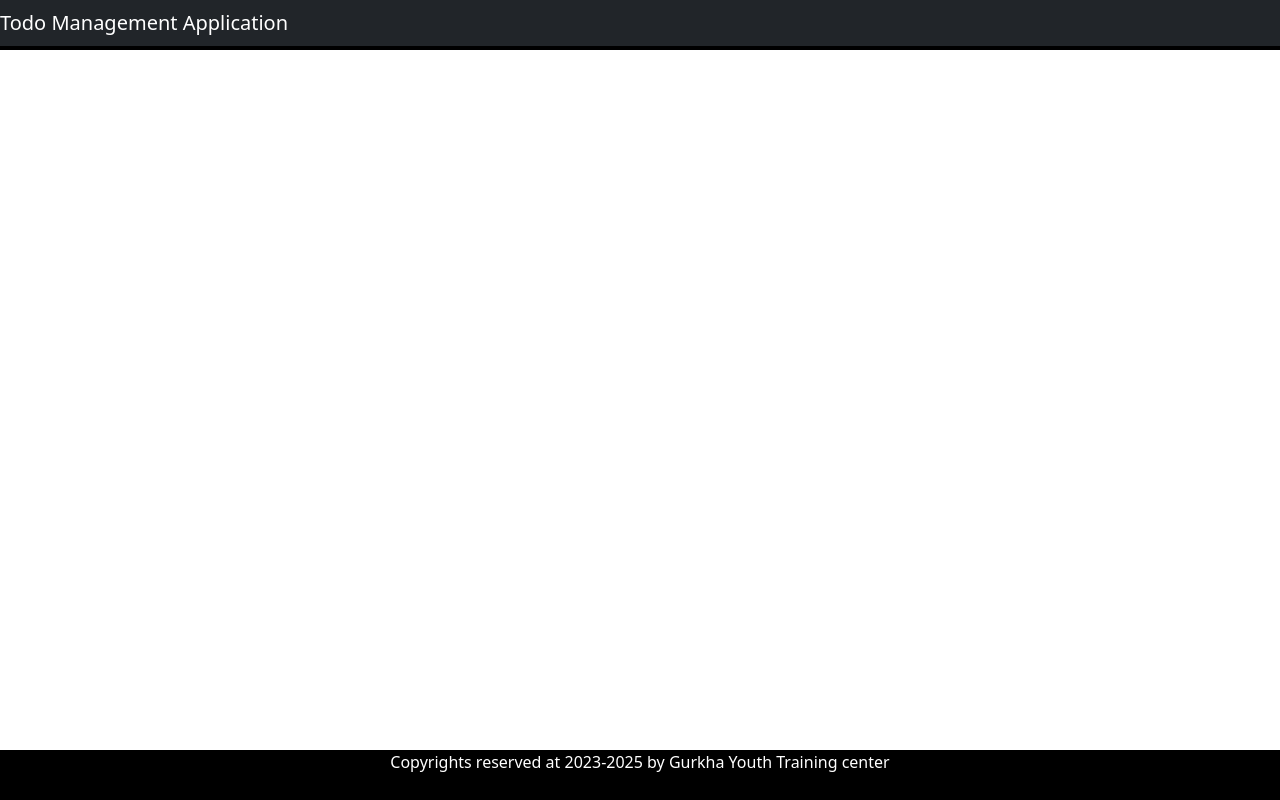
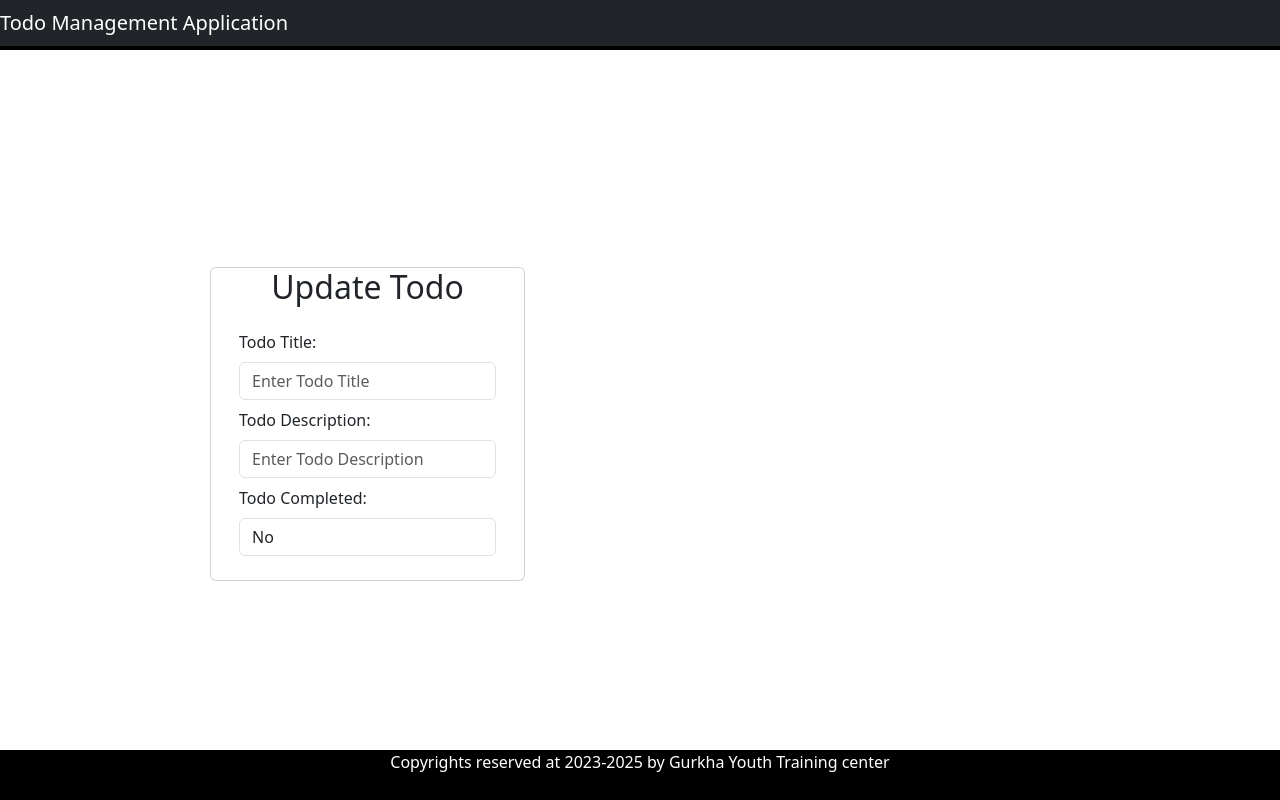
Before and after one commit to Bhawani1200/fullstack-spring-and-react, a React (Vite) app in the folder Routine-todo-management/todoroutine-ui/: page / in a window 1280 px wide. Both pictures are taken after a click on the button "Add Todo". Built offline with nearby package versions, Linux system fonts and the light colour scheme; no server answers.

Commit message:
add todo

```diff
--- a/Routine-todo-management/todoroutine-ui/src/App.jsx
+++ b/Routine-todo-management/todoroutine-ui/src/App.jsx
@@ -1,8 +1,9 @@
-import { BrowserRouter, Routes ,Route } from "react-router-dom";
+import { BrowserRouter, Routes, Route } from "react-router-dom";
 import "./App.css";
 import FooterComponent from "./components/FooterComponent";
 import HeaderComponent from "./components/HeaderComponent";
 import ListTodoComponent from "./components/ListTodoComponent";
+import TodoComponent from "./components/TodoComponent";
 
 function App() {
   return (
@@ -10,9 +11,10 @@
       <>
         <HeaderComponent />
         <Routes>
-        {/* http://localhost:8000 */}
+          {/* http://localhost:8000 */}
           <Route path="/" element={<ListTodoComponent />}></Route>
-          <Route path="/todos" element={<ListTodoComponent/>}></Route>
+          <Route path="/todos" element={<ListTodoComponent />}></Route>
+          <Route path="/add-todo" element={<TodoComponent />}></Route>
         </Routes>
 
         <FooterComponent />
--- a/Routine-todo-management/todoroutine-ui/src/components/TodoComponent.jsx
+++ b/Routine-todo-management/todoroutine-ui/src/components/TodoComponent.jsx
@@ -1,11 +1,111 @@
-import React from 'react'
+import React, { useState } from "react";
+import { useParams } from "react-router-dom";
 
 const TodoComponent = () => {
+  const [completed, setCompleted] = useState("false");
+  const [title, setTitle] = useState();
+  const [description, setDescription] = useState();
+  // const navigate = useNavigate();
+  const id = useParams();
+
+  function pageTitle() {
+    if (id) {
+      return <h2 className="text-center">Update Todo</h2>;
+    } else {
+      return <h2 className="text-center">Add Todo</h2>;
+    }
+  }
   return (
-    <div>
+    // <div className="container">
+    //   <div className="row">
+    //     <div className="card col-md-6 offset-md-3 offset-md-3">
+    //       {pageTitle()}
+    //       <div className="card-body">
+    //         <form>
+    //           <div className="form-group mb-2">
+    //             <label htmlFor="">Todo List</label>
+    //             <input
+    //               type="text"
+    //               placeholder="Enter Todo Title"
+    //               name="title"
+    //               value={title}
+    //               onChange={(e) => setTitle(e.target.value)}
+    //             ></input>
+    //           </div>
+    //           <div className="form-group mb-2">
+    //             <label htmlFor="">Todo Description</label>
+    //             <input
+    //               type="text"
+    //               placeholder="Enter Todo Description"
+    //               name="description"
+    //               value={description}
+    //               onChange={(e) => setDescription(e.target.value)}
+    //             ></input>
+    //           </div>
+    //           <div className="form-group mb-2">
+    //             <label htmlFor="">Todo Completed:</label>
+    //             <select
+    //               className="form-control"
+    //               value={completed}
+    //               onChange={(e) => setCompleted(e.target.value)}
+    //             >
+    //               <option value="false">No</option>
+    //               <option value="true">Yes</option>
+    //             </select>
+    //           </div>
+    //         </form>
+    //       </div>
+    //     </div>
+    //   </div>
+    // </div>
+    <div className="container">
+      <br /> <br />
+      <div className="row">
+        <div className="card col-md-18 offset-md-8 offset-md-8">
+          {pageTitle()}
+          <div className="card-body">
+            <form>
+              <div className="form-group mb-2">
+                <label className="form-label">Todo Title:</label>
+                <input
+                  type="text"
+                  className="form-control"
+                  placeholder="Enter Todo Title"
+                  name="title"
+                  value={title}
+                  onChange={(e) => setTitle(e.target.value)}
+                ></input>
+              </div>
 
+              <div className="form-group mb-2">
+                <label className="form-label">Todo Description:</label>
+                <input
+                  type="text"
+                  className="form-control"
+                  placeholder="Enter Todo Description"
+                  name="description"
+                  value={description}
+                  onChange={(e) => setDescription(e.target.value)}
+                ></input>
+              </div>
+
+              <div className="form-group mb-2">
+                <label className="form-label">Todo Completed:</label>
+                <select
+                  className="form-control"
+                  value={completed}
+                  onChange={(e) => setCompleted(e.target.value)}
+                >
+                  <option value="false">No</option>
+                  <option value="true">Yes</option>
+                </select>
+              </div>
+            </form>
+          </div>
+        </div>
+      </div>
     </div>
-  )
-}
+  );
+};
 
-export default TodoComponent
+export default TodoComponent;
--- a/Routine-todo-management/todoroutine-ui/src/main.jsx
+++ b/Routine-todo-management/todoroutine-ui/src/main.jsx
@@ -3,6 +3,7 @@
 import "./index.css";
 import App from "./App.jsx";
 import 'bootstrap/dist/css/bootstrap.min.css'
+
 createRoot(document.getElementById("root")).render(
   <StrictMode>
     <App />
```
Also changed, not shown: Routine-todo-management/todoroutine-ui/src/App.css (+5 -4 lines).
